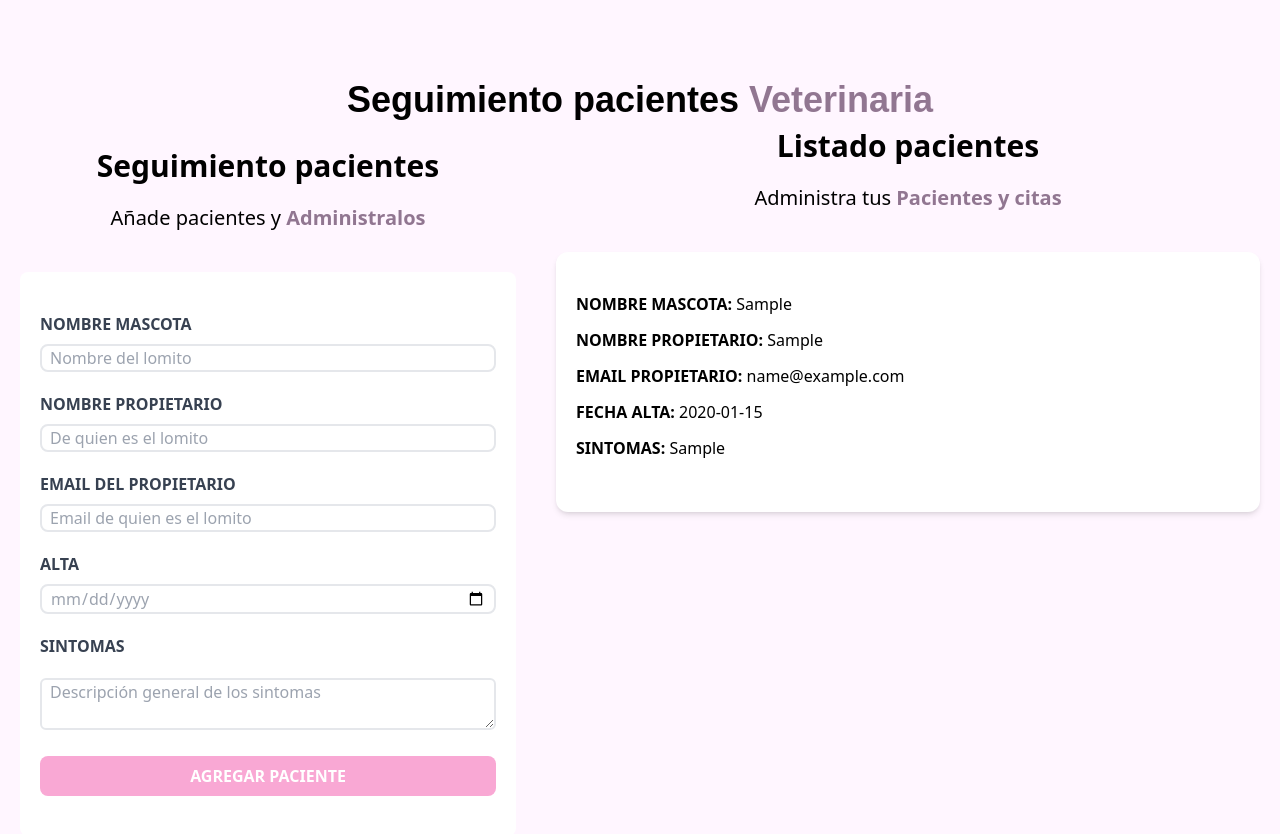
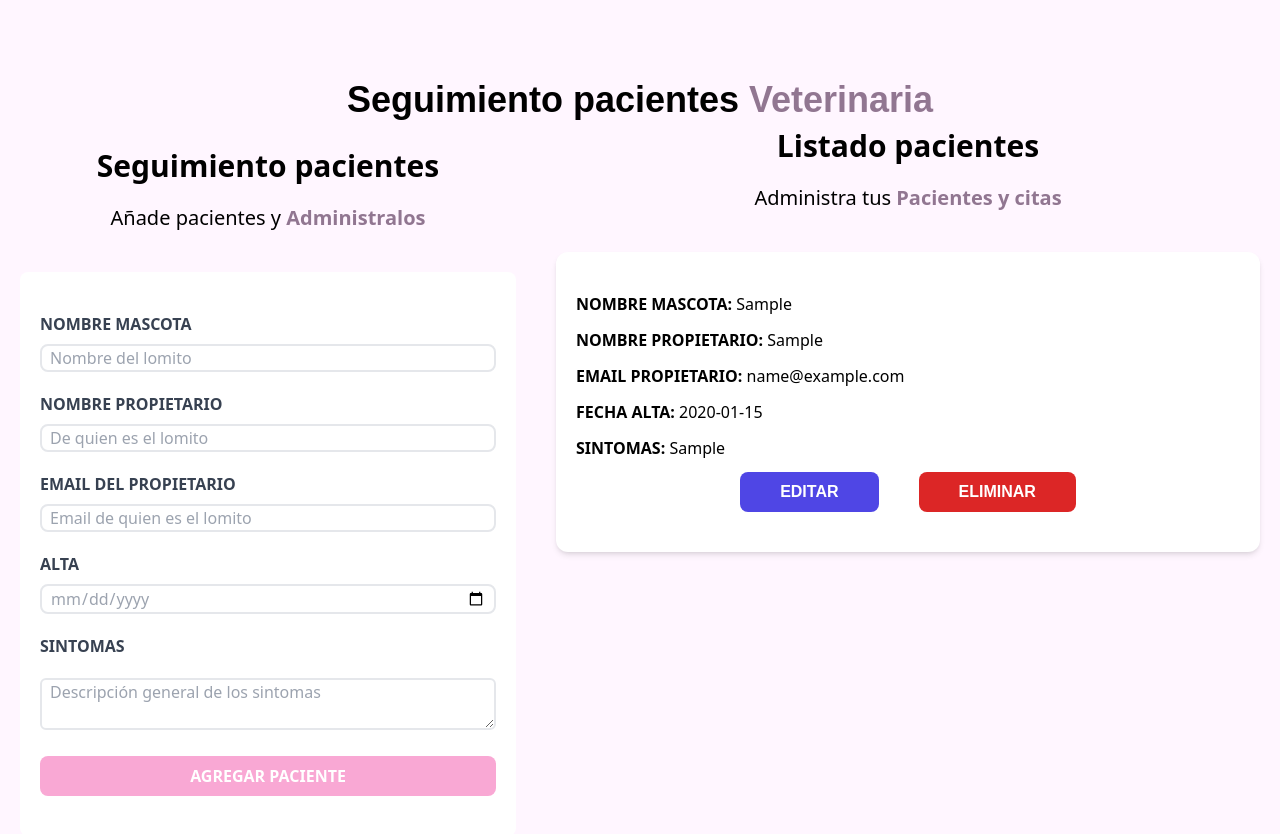
Before and after one commit to AgustinAntonio16/CitasReact, a React (Vite) app: page / in a window 1280 px wide. Both pictures are taken after typing "Sample", "Sample", "name@example.com", "2020-01-15", "Sample" into the empty fields and a click on the input "Agregar paciente". Shown: the top 834 px of the page. Built offline with nearby package versions, Linux system fonts and the light colour scheme.

Commit message:
implement localStorage and finish exercise

```diff
--- a/src/App.jsx
+++ b/src/App.jsx
@@ -3,9 +3,19 @@ import { useState } from 'react'
 import Header from './Component/Header'
 import Form from './Component/Form'
 import Patientlist from './Component/PatientList'
+import {useLocalStorage} from './Hooks/useLocalStorage'
 
 function App() {
-  const [patients, setPatients] = useState([])
+  const [patients, setPatients] = useLocalStorage('patients', [])
+  const [patient, setPatient] = useState({})
+  //const [patientsLocalStorage, setPatientsLocalStorage] = useLocalStorage('patients', [])
+
+  //setPatientsLocalStorage([1,2,3,4])
+
+  const eliminatePatient = (id) =>{
+    const patientsUpdate = patients.filter(patient => patient.id !== id)
+    setPatients(patientsUpdate)
+  }
 
   return (
     <div className="container mx-auto mt-20">
@@ -14,9 +24,14 @@ function App() {
       <Form
       patients = {patients}
       setPatients = {setPatients}
+      patient = {patient}
       />
       <Patientlist
       patients = {patients}
+      setPatient = {setPatient}
+      eliminatePatient = {eliminatePatient}
+
+
       />
     </div>
     </div>
--- a/src/Component/Form.jsx
+++ b/src/Component/Form.jsx
@@ -1,7 +1,13 @@
-import { useState } from "react";
+import { useState, useEffect } from "react";
 import Error from "./Error";
 
-const Form = ({setPatients, patients}) => {
+const Form = ({setPatients, patients, patient}) => {
+
+  const generateId = () =>{
+    const random = Math.random().toString(36).substr(2);
+    const date = Date.now().toString(36);
+    return random + date
+  }
 
   const initialInfo = {
     namePet: "",
@@ -10,6 +16,12 @@ const Form = ({setPatients, patients}) => {
     medicalClearance: "",
     symptom: "",
   }
+
+  useEffect(() =>{
+    {Object.keys(patient).length > 0 &&
+    setInfo(patient)
+    }
+  },[patient])
 
   const [info, setInfo] = useState(initialInfo)
 
@@ -30,12 +42,22 @@ const Form = ({setPatients, patients}) => {
         info.email,
         info.medicalClearance,
         info.symptom].includes('')){
-        console.log("Hay al menos un elemento vacio")
+        //console.log("Hay al menos un elemento vacio")
         setError(true)
     }else{
+
       setError(false)
-      setPatients([...patients, info])
-
+      if(patient.id){
+        //Editar registro
+        info.id = patient.id
+        const patientsUpdate = patients.map(patientState => patientState.id ===
+          patient.id ? info : patientState)
+          setPatients(patientsUpdate)
+      }else{
+        //Nuevo registro
+        info.id = generateId()
+        setPatients([...patients, info])
+      }
       //reiniciar el formulario
       setInfo(initialInfo)
 
@@ -44,6 +66,8 @@ const Form = ({setPatients, patients}) => {
 
 
   }
+
+
 
   return (
     <div className="md:w-1/2 lg:w-2/5 m-5">
@@ -126,9 +150,8 @@ const Form = ({setPatients, patients}) => {
 
         <input
         type="submit"
-        className="bg-pink-300 hover:bg-pink-400 w-full p-2 rounded-lg text-white font-bold uppercase
-        cursor-pointer transition-colors"
-        value="Agregar paciente"
+        className={patient.id ? ("bg-green-300 hover:bg-green-400 w-full p-2 rounded-lg text-white font-bold uppercase cursor-pointer transition-colors") : ("bg-pink-300 hover:bg-pink-400 w-full p-2 rounded-lg text-white font-bold uppercase cursor-pointer transition-colors")}
+        value={patient.id ? "Editar paciente" : "Agregar paciente"}
         />
 
       </form>
--- a/src/Component/PatientList.jsx
+++ b/src/Component/PatientList.jsx
@@ -1,8 +1,16 @@
+import {useEffect} from 'react'
 import Registro from "./Registro";
 
-const Patientlist = ({patients}) => {
+const Patientlist = ({patients, setPatient, eliminatePatient}) => {
+
+  useEffect(() => {
+    {patients.length > 0 && console.log("Se ha agregado un nuevo paciente")}
+  },[patients])
+
   return (
     <div className="md:w-1/2 lg:w-3/5 md:h-screen md:overflow-y-scroll">
+      {patients && patients.length ?
+      <>
       <h2 className="font-black text-3xl text-center mx-auto ">
         Listado pacientes
       </h2>
@@ -12,10 +20,24 @@ const Patientlist = ({patients}) => {
       </p>
       {patients.map( patient =>(
         <Registro
+        key ={patient.id}
         patient = {patient}
+        setPatient = {setPatient}
+        eliminatePatient = {eliminatePatient}
         />
       ))}
-
+      </>
+      :
+      <>
+      <h2 className="font-black text-3xl text-center mx-auto ">
+        No hay pacientes aún
+      </h2>
+      <p className="text-center mt-5 mb-10 text-xl">
+        comienza agregando pacientes {""}
+        <span className="font-bold text-pink1">Y apareceran aquí</span>
+      </p>
+      </>
+      }
     </div>
   );
 };
--- a/src/Component/Registro.jsx
+++ b/src/Component/Registro.jsx
@@ -1,9 +1,9 @@
-import React from 'react'
+const Registro = ({patient, setPatient, eliminatePatient}) => {
 
-const Registro = ({patient}) => {
+  const{namePet, nameOwner, email, medicalClearance, symptom, id} = patient
 
-  const{namePet, nameOwner, email, medicalClearance, symptom} = patient
-
+  const handleEliminete = () => {
+    const confirmation = confirm("Esta seguro que desea eliminar al paciente: " , namePet)}
   return (
     <div className="m-5 bg-white px-5 py-10 rounded-xl shadow-md">
         <p className=" font-bold mb-3 uppercase">
@@ -34,6 +34,22 @@ const Registro = ({patient}) => {
           {symptom}
           </span>
         </p>
+
+        <div className='flex justify-center'>
+          <button className ='bg-indigo-600 hover:bg-indigo-500 text-white font-bold font-Quicksand uppercase px-10 py-2 mr-5 rounded-lg'
+          onClick={() => setPatient(patient)}
+          >
+            Editar
+          </button>
+
+          <button className='bg-red-600 hover:bg-red-500 text-white font-bold font-Quicksand uppercase px-10 py-2 ml-5 rounded-lg'
+          onClick={handleEliminete}
+          >
+            Eliminar
+          </button>
+
+        </div>
+
       </div>
   )
 }
--- /dev/null
+++ b/src/Hooks/useLocalStorage.jsx
@@ -0,0 +1,22 @@
+import {useState} from 'react'
+
+export const  useLocalStorage = (key,initialValue) => {
+    const [storeValue, setStoreValue] = useState(() =>{
+        try {
+           const item = window.localStorage.getItem(key)
+           return item ? JSON.parse(item) : initialValue
+        } catch (error) {
+            return initialValue
+        }
+    })
+
+    const setValue = value =>{
+        try {
+            setStoreValue(value);
+            window.localStorage.setItem(key, JSON.stringify(value));
+          } catch (error) {
+            console.error(error);
+          }
+    }
+    return [storeValue, setValue]
+}
```
